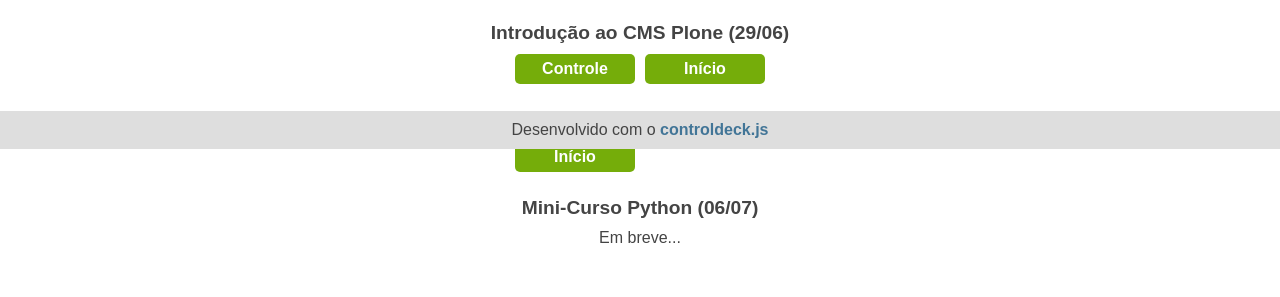
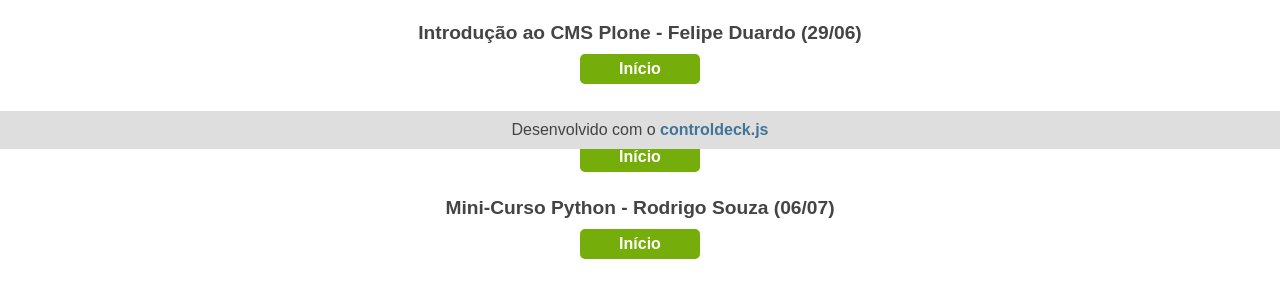
Before and after one commit to felipeduardo/plone-slides, a website: page public/index.html in a window 1280 px wide. Shown: the part 651-948 px from the top of the page. Drawn offline with Linux system fonts and the light colour scheme.

Commit message:
Ocultado links de controle e adicionado nome dos colaboradores

```diff
--- a/public/css/main.css
+++ b/public/css/main.css
@@ -108,13 +108,12 @@ ul {
 .btn-control {
   width: 120px;
   height: 30px;
-  margin: 0 5px;
+  margin: 0 auto;
   display: block;
   border-radius: 5px;
   line-height: 30px;
   background: #75ad0a;
   color: #fff;
-  float: left
 }
 .btn-control:hover {
   background: #427597;
@@ -123,7 +122,7 @@ ul {
 }
 .deck-example {
   margin-bottom: 5px;
-
+  text-align: center;
 }
 .deck-example h4 { margin-bottom: 10px; }
 .btn:hover,
--- a/public/index.html
+++ b/public/index.html
@@ -32,27 +32,16 @@
   <h3>Slides</h3>
   <ul>
     <li class="deck-example">
-      <h4>Introdução ao CMS Plone (29/06)</h4>
-      <div class="btn-group">
-        <a href="./control-2btn.html" target="_blank" class="btn-control">Controle</a>
-        <a href="./decks/deck.js/introducao.html" target="_blank" class="btn-control">Início</a>
-      </div>
+      <h4>Introdução ao CMS Plone - Felipe Duardo (29/06)</h4>
+      <a href="./decks/deck.js/introducao.html" target="_blank" class="btn-control">Início</a>
     </li>
     <li class="deck-example">
-      <h4>Gestão de conteudo Plone (29/06)</h4>
-      <div class="btn-group">
-        <!-- <a href="./control-2btn.html" target="_blank" class="btn-control">Controle</a>
-        <a href="./decks/deck.js/introducao.html" target="_blank" class="btn-control">Início</a> -->
-        <a href="https://docs.google.com/a/avadora.com.br/presentation/d/1NcQ5e4AjteaRhboB2qnHK-Zo26FUamGdwyMLwJiGTIk/edit#slide=id.geeb48294_013" target="_blank" class="btn-control">Início</a>
-      </div>
+      <h4>Gestão de conteudo Plone - Rennan Martini (29/06)</h4>
+      <a href="https://docs.google.com/a/avadora.com.br/presentation/d/1NcQ5e4AjteaRhboB2qnHK-Zo26FUamGdwyMLwJiGTIk/edit#slide=id.geeb48294_013" target="_blank" class="btn-control">Início</a>
     </li>
     <li class="deck-example">
-      <h4>Mini-Curso Python (06/07)</h4>
-      <div class="btn-group">
-        <!-- <a href="./control-2btn.html" target="_blank" class="btn-control">Controle</a>
-        <a href="./decks/deck.js/introducao.html" target="_blank" class="btn-control">Início</a> -->
-        Em breve...
-      </div>
+      <h4>Mini-Curso Python - Rodrigo Souza (06/07)</h4>
+      <a href="./decks/deck.js/minicurso-py.html" target="_blank" class="btn-control">Início</a>
     </li>
   </ul>
 </section>
```
